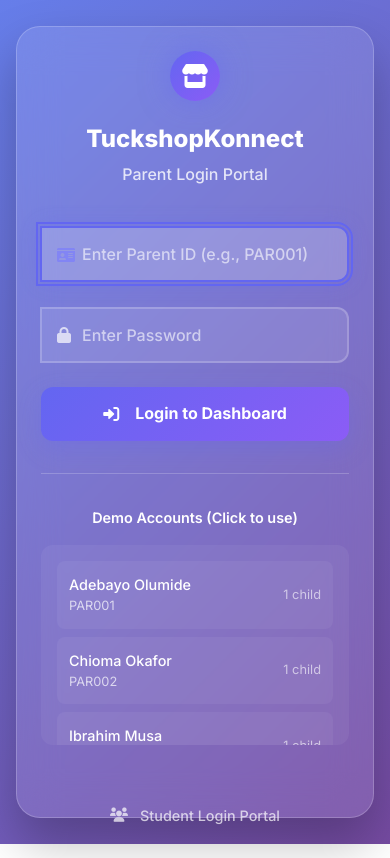
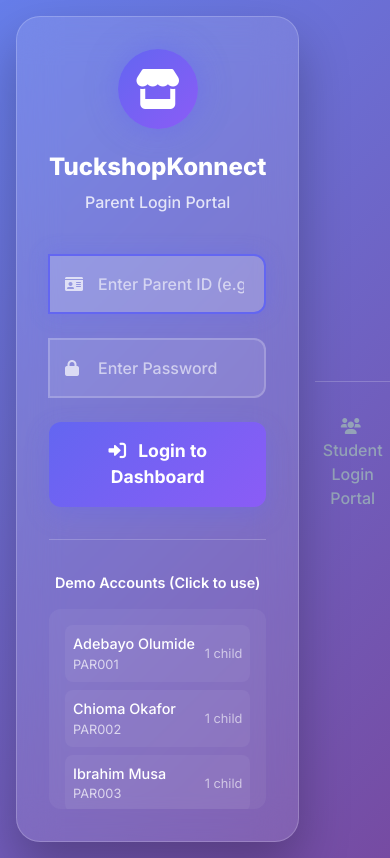
Before and after one commit to JCM-911/TuckshopKonnect-website, a plain HTML site: page parent login.html in a window 390 px wide. Drawn offline with nearby package versions, Linux system fonts and the light colour scheme.

Commit message:
parent login.html

```diff
--- a/parent login.html
+++ b/parent login.html
@@ -26,9 +26,6 @@ body {
             display: flex;
             align-items: center;
             justify-content: center;
-    line-height: 1.6;
-    -webkit-font-smoothing: antialiased;
-    -moz-osx-font-smoothing: grayscale;
         }
 
         .login-container {
@@ -41,8 +38,6 @@ body {
             max-width: 450px;
             padding: 3rem;
             margin: 2rem;
-    position: relative;
-    padding-bottom: 6rem;
         }
 
         .brand-section {
@@ -62,7 +57,6 @@ body {
             font-size: 2.5rem;
             color: white;
             box-shadow: 0 0 30px rgba(99, 102, 241, 0.5);
-    animation: icon-bounce 0.6s cubic-bezier(0.68, -0.55, 0.265, 1.55) 0.2s both;
         }
 
         .brand-title {
@@ -70,13 +64,11 @@ body {
             font-weight: 800;
             font-size: 2rem;
             margin-bottom: 0.5rem;
-    animation: fade-in 0.8s ease-out;
         }
 
         .brand-subtitle {
             color: rgba(255, 255, 255, 0.8);
             font-weight: 500;
-    animation: fade-in 0.8s ease-out 0.2s both;
         }
 
         .login-form {
@@ -87,7 +79,6 @@ body {
             color: white;
             font-weight: 600;
             margin-bottom: 0.75rem;
-    display: block;
         }
 
         .form-control {
@@ -100,8 +91,6 @@ body {
             font-weight: 500;
             transition: all 0.3s ease;
             margin-bottom: 1.5rem;
-    width: 100%;
-    font-family: inherit;
         }
 
         .form-control:focus {
@@ -110,7 +99,6 @@ body {
             box-shadow: 0 0 20px rgba(99, 102, 241, 0.3);
             outline: none;
             color: white;
-    transform: translateY(-1px);
         }
 
         .form-control::placeholder {
@@ -129,11 +117,6 @@ body {
             transform: translateY(-50%);
             color: rgba(255, 255, 255, 0.7);
             z-index: 3;
-    transition: color 0.2s ease;
-}
-
-.input-group:focus-within i {
-    color: #6366f1;
         }
 
         .input-group .form-control {
@@ -152,12 +135,6 @@ body {
             transition: all 0.3s ease;
             width: 100%;
             box-shadow: 0 8px 25px rgba(99, 102, 241, 0.3);
-    cursor: pointer;
-    display: flex;
-    align-items: center;
-    justify-content: center;
-    gap: 0.5rem;
-    font-family: inherit;
         }
 
         .login-btn:hover {
@@ -172,11 +149,6 @@ body {
             transform: none;
         }
 
-.login-btn:disabled:hover {
-    transform: none;
-    box-shadow: 0 8px 25px rgba(99, 102, 241, 0.3);
-}
-
         .alert {
             background: rgba(239, 68, 68, 0.1);
             border: 1px solid rgba(239, 68, 68, 0.3);
@@ -185,10 +157,6 @@ body {
             padding: 1rem;
             margin-bottom: 1.5rem;
             font-weight: 500;
-    display: flex;
-    align-items: center;
-    gap: 0.5rem;
-    animation: alert-slide-in 0.3s ease-out;
         }
 
         .demo-section {
@@ -217,7 +185,7 @@ body {
             display: flex;
             justify-content: space-between;
             align-items: center;
-    padding: 0.75rem;
+            padding: 0.5rem;
             margin-bottom: 0.5rem;
             background: rgba(255, 255, 255, 0.05);
             border-radius: 8px;
@@ -226,12 +194,8 @@ body {
         }
 
         .demo-account:hover {
-    background: rgba(255, 255, 255, 0.15);
-    transform: translateX(4px);
-}
-
-.demo-account:last-child {
-    margin-bottom: 0;
+            background: rgba(255, 255, 255, 0.1);
+            transform: translateX(3px);
         }
 
         .demo-account-info {
@@ -255,57 +219,9 @@ body {
             text-align: right;
         }
 
-.parent-login-link {
-    position: absolute;
-    bottom: 1rem;
-    left: 50%;
-    transform: translateX(-50%);
-    text-align: center;
-    width: calc(100% - 4rem);
-    padding: 0;
-}
-
-.parent-login-link a {
-    color: rgba(255, 255, 255, 0.7);
-    text-decoration: none;
-    font-weight: 500;
-    font-size: 0.9rem;
-    transition: color 0.3s ease;
-    display: inline-flex;
-    align-items: center;
-    gap: 0.5rem;
-}
-
-.parent-login-link a:hover {
-    color: rgba(255, 255, 255, 0.9);
-}
-
         .loading-spinner {
             display: none;
-    animation: spin 1s linear infinite;
-}
-
-.loading .loading-spinner {
-    display: inline-block;
-}
-
-/* Scrollbar Styling */
-.demo-accounts::-webkit-scrollbar {
-    width: 4px;
-}
-
-.demo-accounts::-webkit-scrollbar-track {
-    background: rgba(255, 255, 255, 0.05);
-    border-radius: 2px;
-}
-
-.demo-accounts::-webkit-scrollbar-thumb {
-    background: rgba(255, 255, 255, 0.3);
-    border-radius: 2px;
-}
-
-.demo-accounts::-webkit-scrollbar-thumb:hover {
-    background: rgba(255, 255, 255, 0.5);
+            margin-right: 0.5rem;
         }
 
         /* Animations */
@@ -313,121 +229,38 @@ body {
             animation: fadeIn 0.8s ease-out;
         }
 
-@keyframes fadeIn {
-    from {
-        opacity: 0;
-        transform: translateY(20px);
-    }
-    to {
-        opacity: 1;
-        transform: translateY(0);
-    }
+                .parent-login-link {
+            text-align: center;
+            margin-top: 2rem;
+            padding-top: 2rem;
+            border-top: 1px solid rgba(255, 255, 255, 0.2);
         }
 
-@keyframes icon-bounce {
-    from {
-        transform: scale(0) rotate(-180deg);
-    }
-    to {
-        transform: scale(1) rotate(0deg);
-    }
+        .parent-login-link a {
+            color: #94a3b8;
+            text-decoration: none;
+            font-weight: 500;
+            transition: color 0.3s ease;
         }
 
-@keyframes alert-slide-in {
-    from {
-        opacity: 0;
-        transform: translateX(-100%);
-    }
-    to {
-        opacity: 1;
-        transform: translateX(0);
-    }
+        .parent-login-link a:hover {
+            color: #e2e8f0;
         }
 
-@keyframes spin {
-    from { transform: rotate(0deg); }
-    to { transform: rotate(360deg); }
+        @keyframes fadeIn {
+            from { opacity: 0; transform: translateY(20px); }
+            to { opacity: 1; transform: translateY(0); }
         }
 
-/* Utility Classes */
-.me-2 { margin-right: 0.5rem; }
-.me-1 { margin-right: 0.25rem; }
-
-/* Responsive Design */
+        /* Responsive */
         @media (max-width: 768px) {
             .login-container {
                 margin: 1rem;
                 padding: 2rem;
-        padding-bottom: 5rem;
-        max-width: calc(100vw - 2rem);
-    }
-
-    .brand-title {
-        font-size: 1.75rem;
-    }
-
-    .brand-icon {
-        width: 60px;
-        height: 60px;
-        font-size: 2rem;
-    }
-}
-
-@media (max-width: 480px) {
-    .login-container {
-        padding: 1.5rem;
-        padding-bottom: 4.5rem;
             }
 
             .brand-title {
                 font-size: 1.5rem;
-    }
-
-    .brand-icon {
-        width: 50px;
-        height: 50px;
-        font-size: 1.5rem;
-    }
-
-    .form-control {
-        padding: 0.875rem 1rem;
-    }
-
-    .input-group .form-control {
-        padding-left: 2.5rem;
-    }
-
-    .login-btn {
-        padding: 0.875rem 1.5rem;
-        font-size: 1rem;
-    }
-}
-
-/* Focus Management */
-.form-control:focus-visible,
-.login-btn:focus-visible {
-    outline: 2px solid #6366f1;
-    outline-offset: 2px;
-}
-
-/* High Contrast Mode */
-@media (prefers-contrast: high) {
-    .login-container {
-        border: 2px solid white;
-        background: rgba(0, 0, 0, 0.8);
-    }
-
-    .form-control {
-        border: 2px solid white;
-    }
-}
-
-/* Reduced Motion */
-@media (prefers-reduced-motion: reduce) {
-    * {
-        animation-duration: 0.01ms !important;
-        animation-iteration-count: 1 !important;
-        transition-duration: 0.01ms !important;
             }
         }
 </style>
```
Lines whose indentation alone changed are shown as unchanged.
